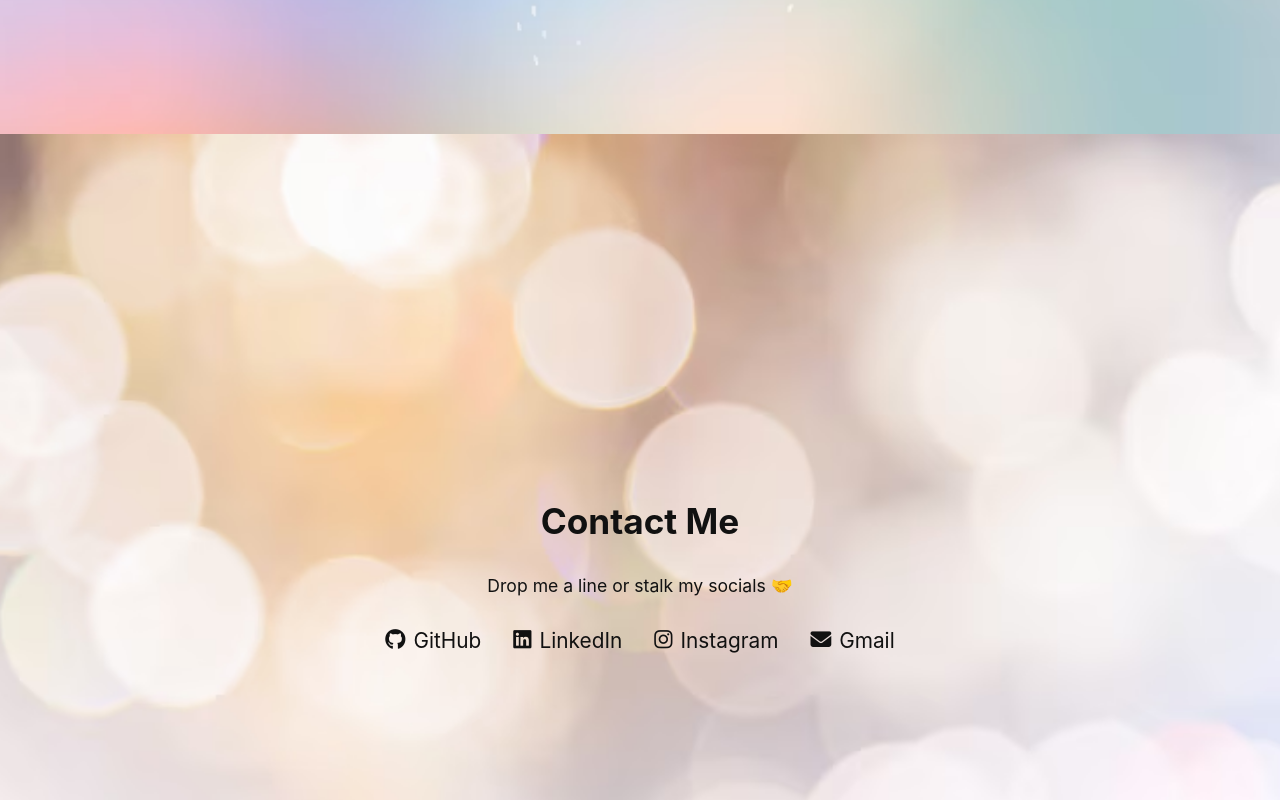
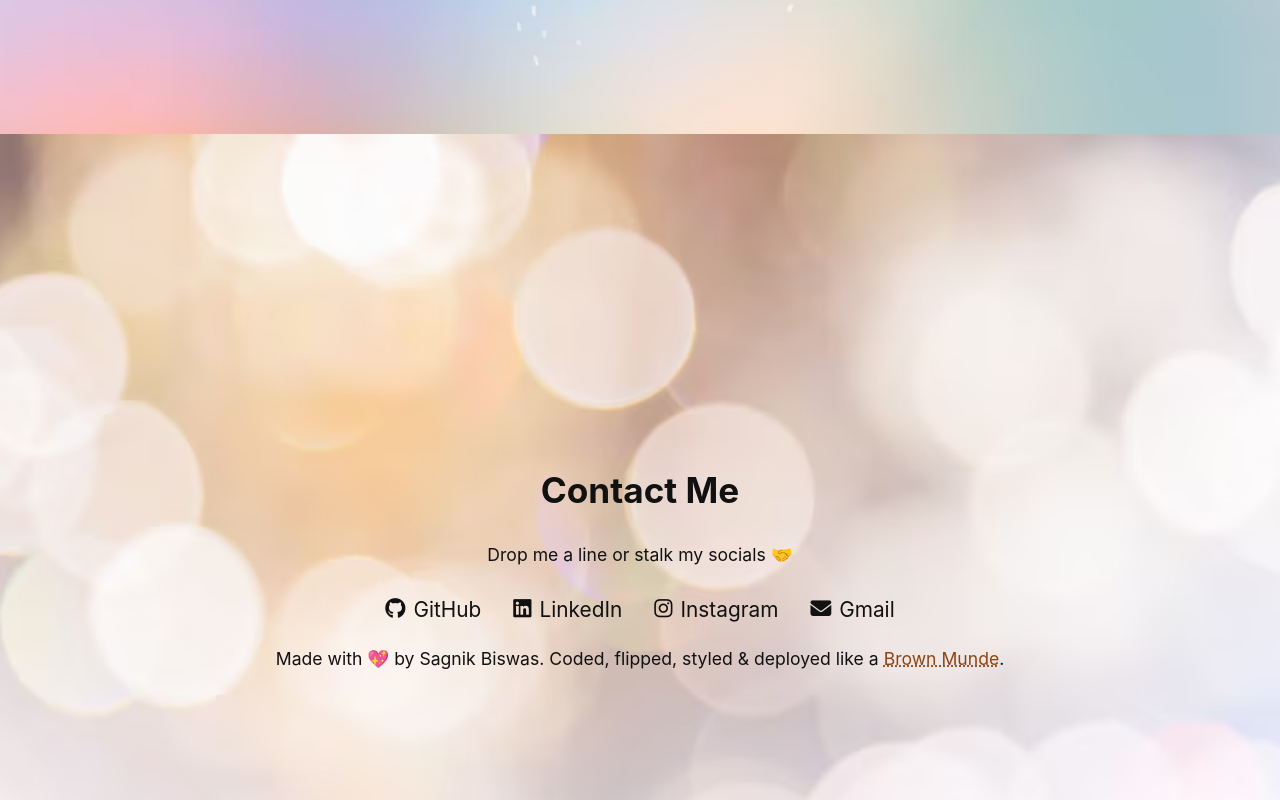
Before and after one commit to Sagnik0684/Portfolio, a React (Create React App) app: page / in a window 1280 px wide. Shown: the part 1600-2400 px from the top of the page. Built offline with nearby package versions, Linux system fonts and the light colour scheme; no server answers.

Commit message:
Added an easter egg.

```diff
--- a/package.json
+++ b/package.json
@@ -8,6 +8,7 @@
     "@testing-library/react": "^16.3.0",
     "@testing-library/user-event": "^13.5.0",
     "axios": "^1.9.0",
+    "framer-motion": "^12.16.0",
     "react": "^19.1.0",
     "react-dom": "^19.1.0",
     "react-scripts": "5.0.1",
--- a/src/App.jsx
+++ b/src/App.jsx
@@ -1,8 +1,9 @@
-  import { useState, useEffect } from "react";
-  import Navbar from "./components/Navbar";
-  import Projects from "./components/Projects";
-  import { socials } from "./config/socials";
-  import "./styles/App.css";
+import { useState, useEffect } from "react";
+import Navbar from "./components/Navbar";
+import Projects from "./components/Projects";
+import { socials } from "./config/socials";
+import "./styles/App.css";
+import { motion } from "framer-motion";
 
   export default function App() {
     const [isDark, setIsDark] = useState(false);
@@ -41,7 +42,13 @@
 
         <Projects />
 
-        <section id="contact" className="contact-section">
+        <motion.section
+          id="contact"
+          className="contact-section"
+          initial={{ opacity: 0, y: 50 }}
+          whileInView={{ opacity: 1, y: 0 }}
+          transition={{ duration: 0.6 }}
+        >
           <h2>Contact Me</h2>
           <p>Drop me a line or stalk my socials 🤝</p>
           <div className="social-icons">
@@ -58,7 +65,19 @@
               <i className="fas fa-envelope"></i> Gmail
             </a>
           </div>
-        </section>
+          <p className="footer-line">
+            Made with 💖 by Sagnik Biswas. Coded, flipped, styled & deployed like a{" "}
+            <a
+              href="https://youtu.be/VNs_cCtdbPc?si=Sq-npMtNK_XjdLqz"
+              target="_blank"
+              rel="noreferrer"
+              style={{ color: "#8B4513", textDecoration: "underline dotted" }}
+              title="click... if you know, you know 😉"
+            >
+              Brown Munde
+            </a>.
+          </p>
+        </motion.section>
       </div>
     );
   }
```
Also changed, not shown: 1 other file (tests, documents, lock files or other folders).
